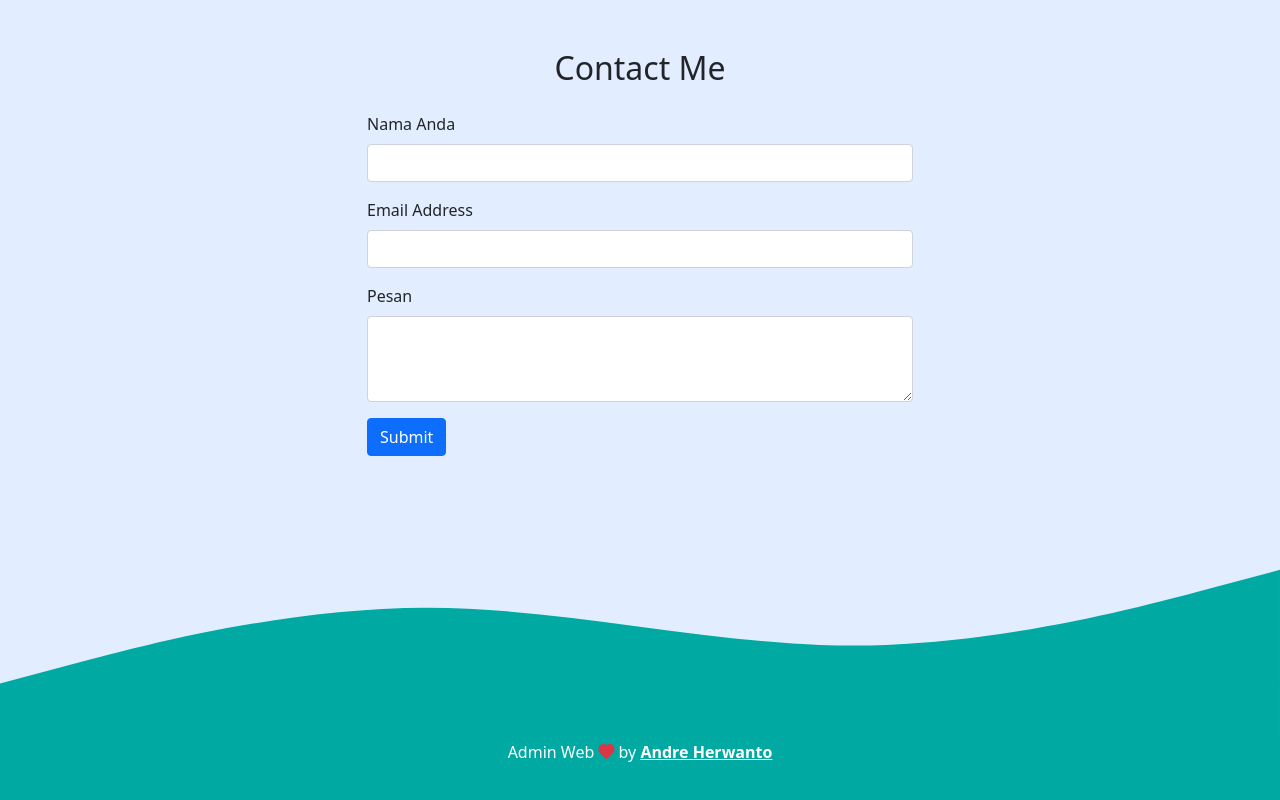
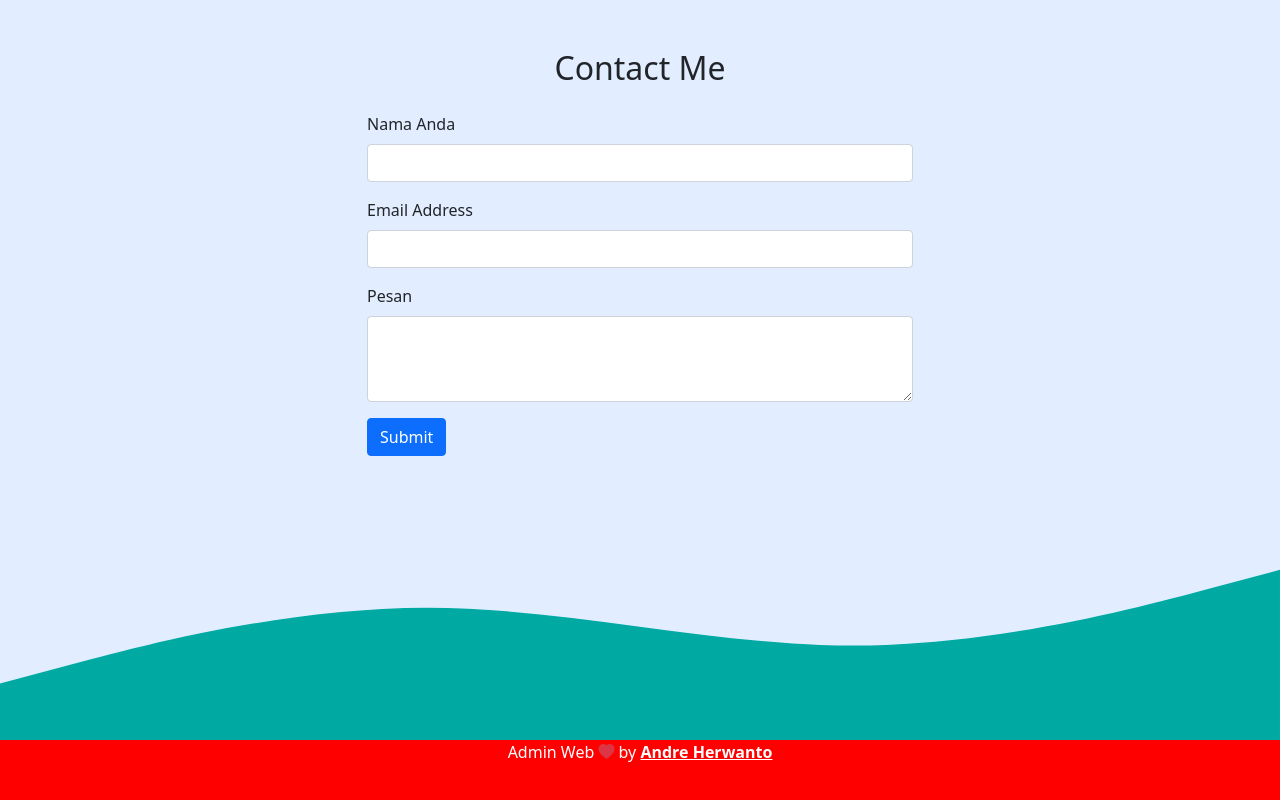
Before and after one commit to AndreHerwanto/PemrogramanWeb1, a plain HTML site: page index.html in a window 1280 px wide. Shown: the part 2659-3459 px from the top of the page. Drawn offline with nearby package versions, Linux system fonts and the light colour scheme.

Commit message:
update footer

```diff
--- a/style.css
+++ b/style.css
@@ -33,5 +33,5 @@ section {
   background-color: #00aaa3;
 }
 footer {
-  background-color: #00aaa3;
+  background-color: red;
 }
```
